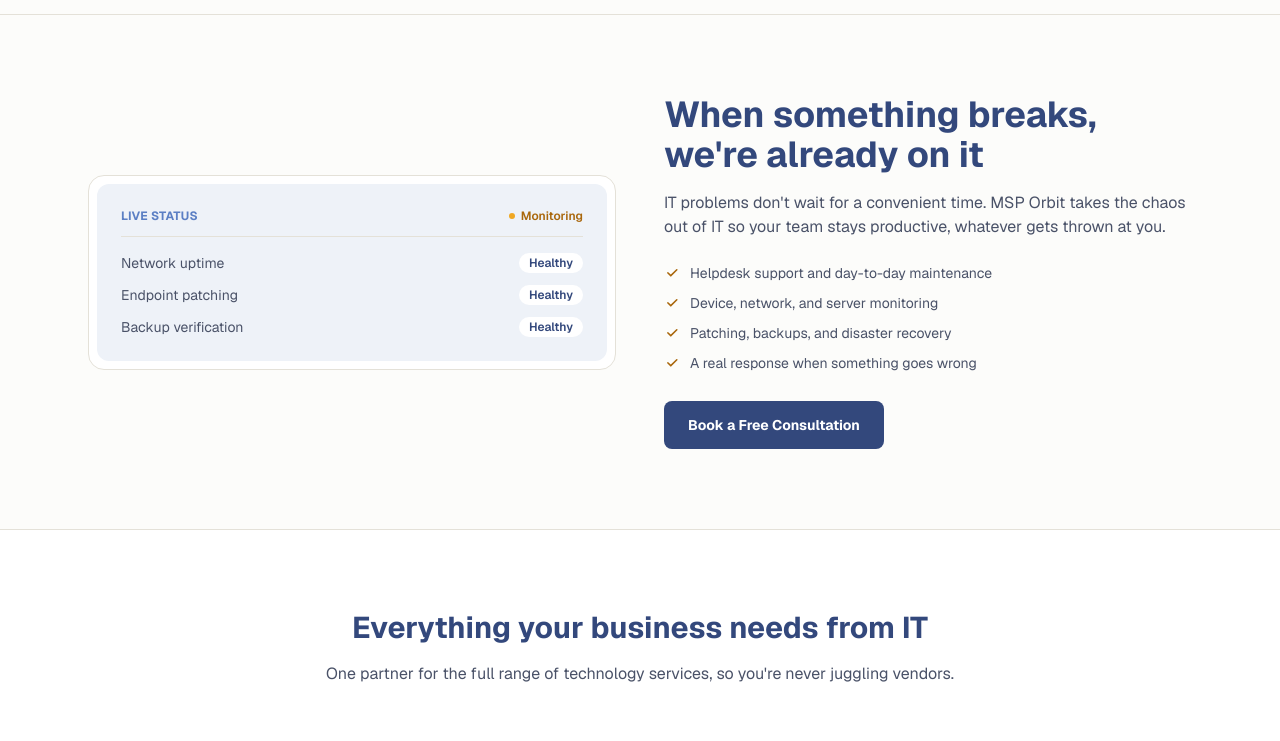
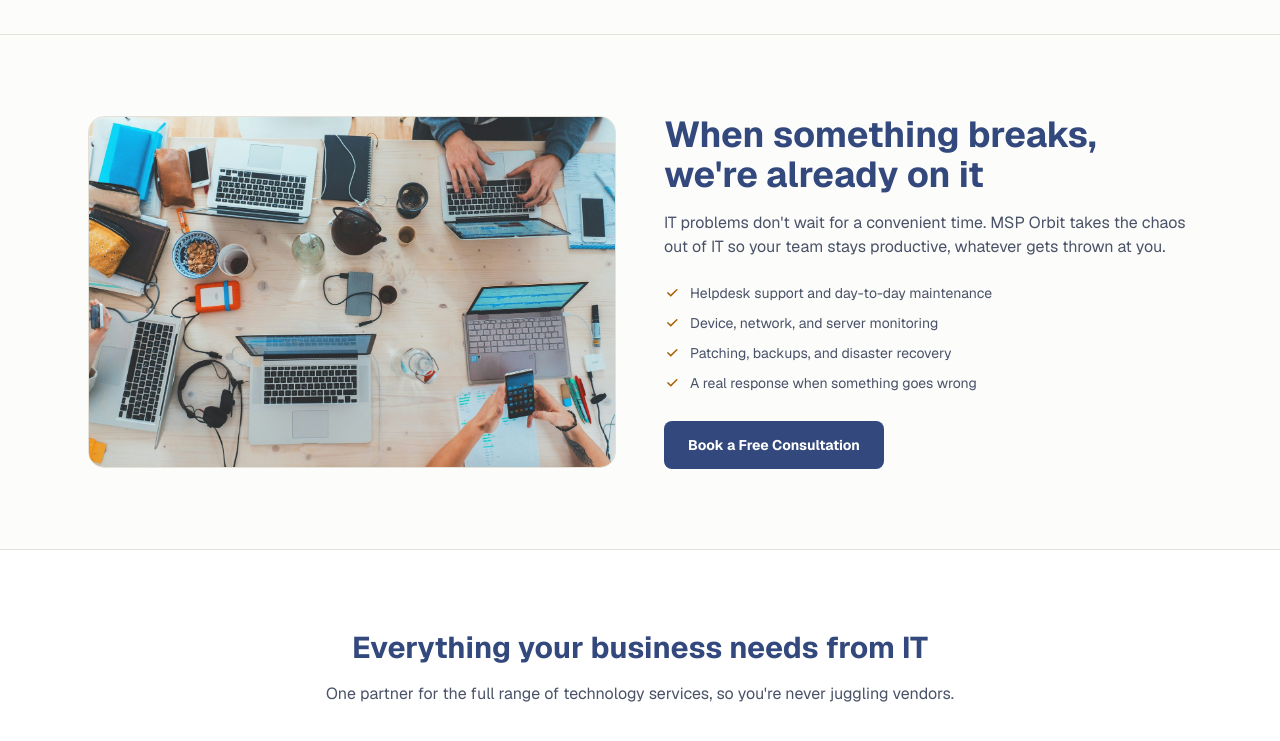
Before and after one commit to mspworxshehryar-svg/msporbit, a Next.js app: page / in a window 1280 px wide. Shown: the part 834-1575 px from the top of the page. Built offline with nearby package versions, Linux system fonts and the light colour scheme.

Commit message:
Add office photo to Home page and thicken header top strip to 20px

```diff
--- a/src/app/page.tsx
+++ b/src/app/page.tsx
@@ -1,3 +1,4 @@
+import Image from "next/image";
 import Link from "next/link";
 import { services, siteConfig } from "@/lib/site-config";
 
@@ -166,28 +167,14 @@
       <section className="py-20">
         <div className="mx-auto grid max-w-6xl items-center gap-12 px-6 lg:grid-cols-2">
           <div className="order-2 lg:order-1">
-            <div className="rounded-2xl border border-line bg-white p-2">
-              <div className="rounded-xl bg-blue-tint p-6">
-                <div className="flex items-center justify-between border-b border-line pb-3">
-                  <span className="text-xs font-bold uppercase tracking-wide text-brand-blue">
-                    Live status
-                  </span>
-                  <span className="flex items-center gap-1.5 text-xs font-semibold text-gold-deep">
-                    <span className="h-1.5 w-1.5 rounded-full bg-gold" />
-                    Monitoring
-                  </span>
-                </div>
-                <div className="mt-4 space-y-3">
-                  {["Network uptime", "Endpoint patching", "Backup verification"].map((row) => (
-                    <div key={row} className="flex items-center justify-between text-sm">
-                      <span className="text-ink-soft">{row}</span>
-                      <span className="rounded-full bg-white px-2.5 py-0.5 text-xs font-semibold text-blue-deep">
-                        Healthy
-                      </span>
-                    </div>
-                  ))}
-                </div>
-              </div>
+            <div className="overflow-hidden rounded-2xl border border-line">
+              <Image
+                src="/images/office.jpg"
+                alt={`${siteConfig.name} team at work`}
+                width={1600}
+                height={1067}
+                className="h-auto w-full object-cover"
+              />
             </div>
           </div>
           <div className="order-1 lg:order-2">
--- a/src/components/Header.tsx
+++ b/src/components/Header.tsx
@@ -17,6 +17,7 @@
 
   return (
     <header className="sticky top-0 z-50 border-b border-line bg-paper/95 backdrop-blur supports-[backdrop-filter]:bg-paper/80">
+      <div className="h-5 bg-blue-deep" />
       <div className="mx-auto flex max-w-6xl items-center justify-between px-6 py-4">
         <Link href="/" className="flex items-center">
           <Image
```
Also changed, not shown: public/images/office.jpg (added), 1 other file (tests, documents, lock files or other folders).
